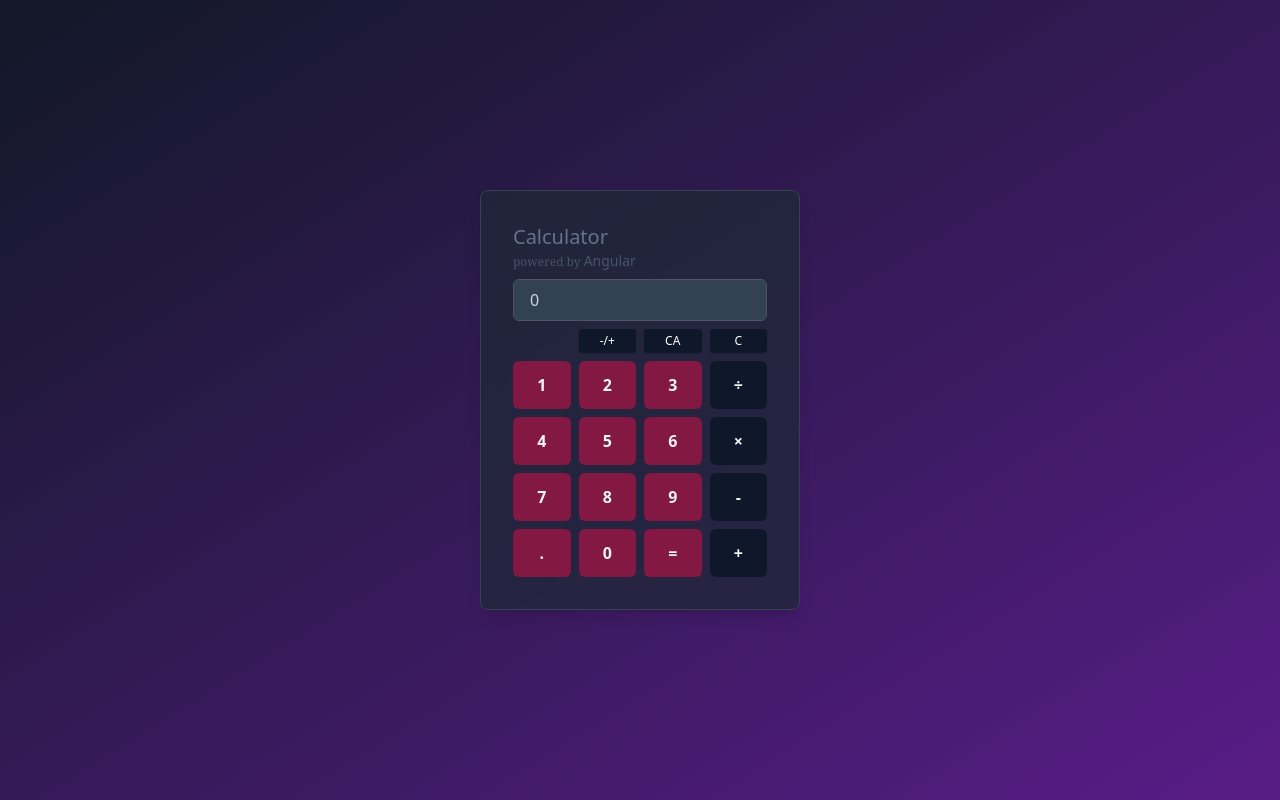
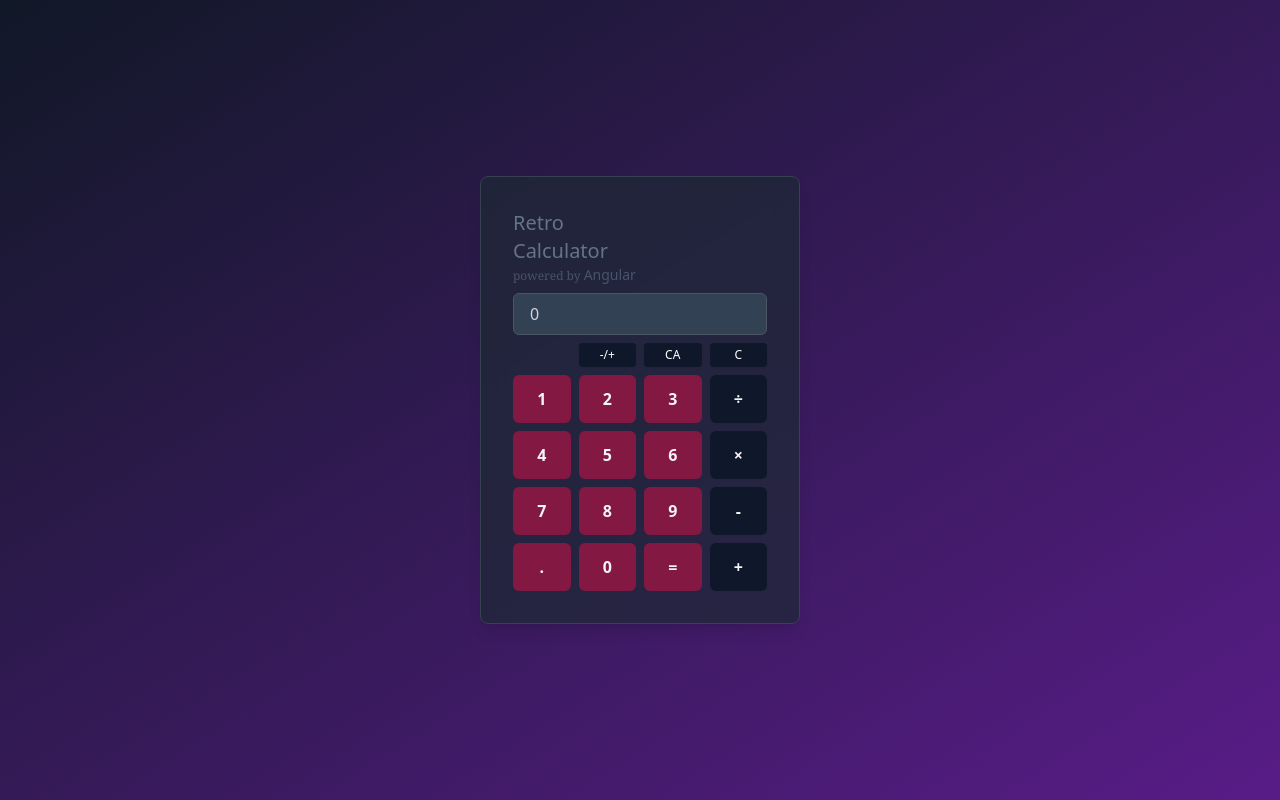
Before and after one commit to halcyon1128/angular-calculator, an Angular app: page / in a window 1280 px wide. Built offline with nearby package versions, Linux system fonts and the light colour scheme.

Commit message:
update v.0.6

```diff
--- a/src/app/app.component.html
+++ b/src/app/app.component.html
@@ -8,7 +8,7 @@
     <div class="grid grid-cols-4 gap-2 mb-0 pb-2 items-end">
       <!-- Titles: Calculator & Powered by Angular -->
       <div class="col-span-2">
-        <h1 class="text-xl font-light text-slate-500">Calculator</h1>
+        <h1 class="text-xl font-light text-slate-500">Retro Calculator</h1>
         <h2 class="text-xs font-light text-slate-600 font-serif">
           powered by <span class="text-sm font-medium font-sans">Angular</span>
         </h2>
```
